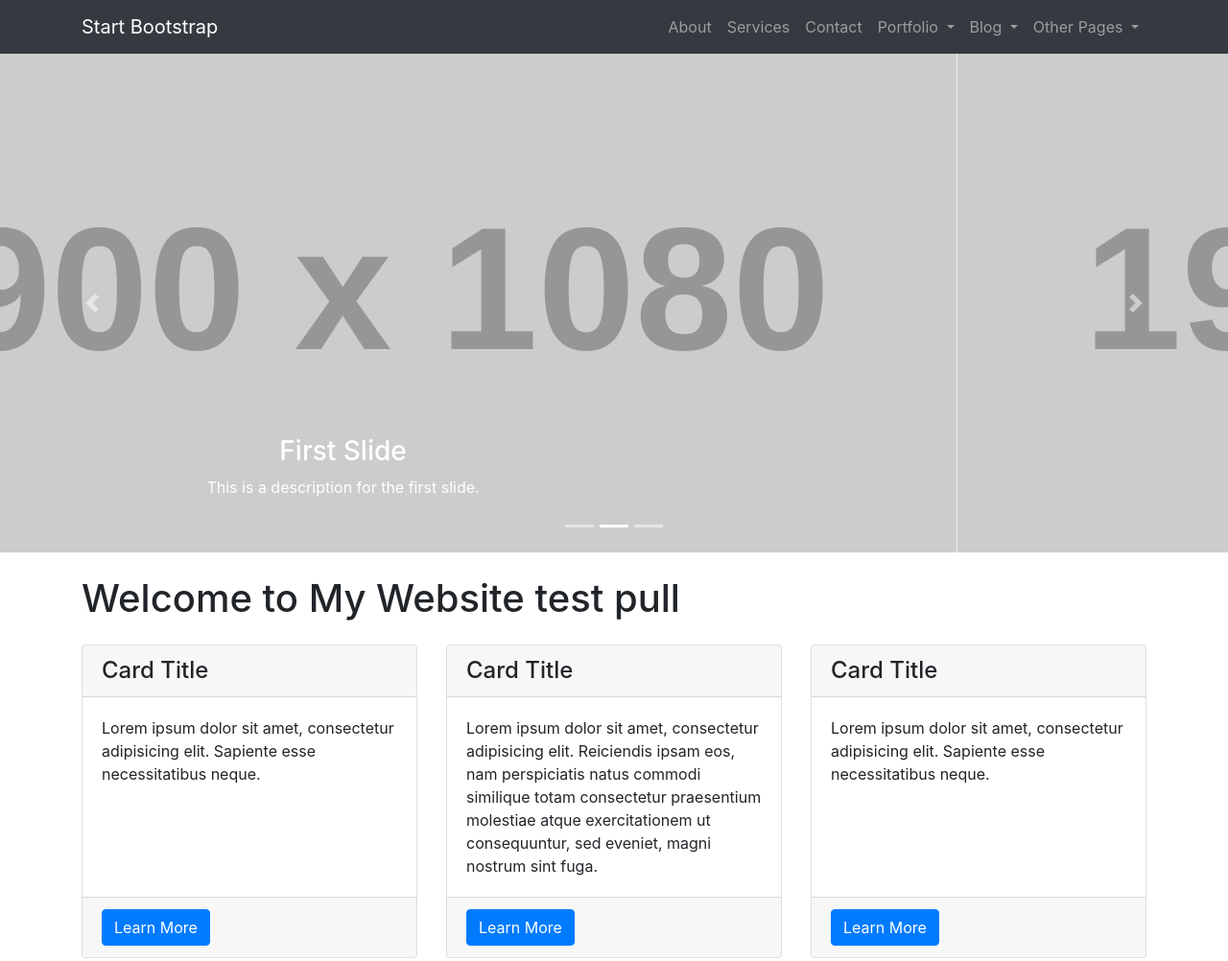
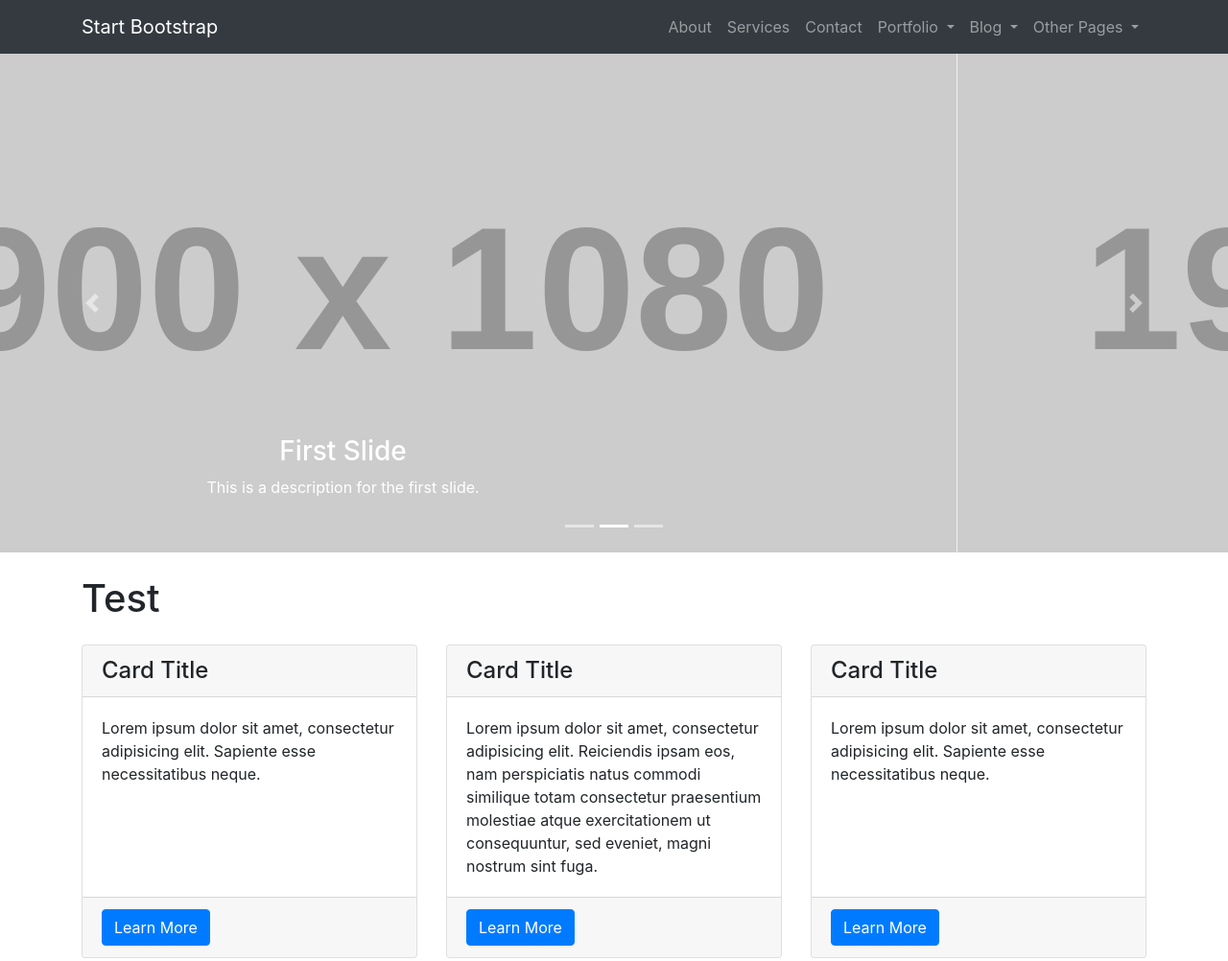
Before and after one commit to clut10537/git-Demo, a website: page index.html in a window 1280 px wide. Shown: the top 1002 px of the page at 96% size. Drawn offline with Linux system fonts and the light colour scheme; placeholder pictures from the web are drawn by us.

Commit message:
修改 index

```diff
--- a/index.html
+++ b/index.html
@@ -121,7 +121,7 @@
     <!-- Page Content -->
     <div class="container">
 
-      <h1 class="my-4">Welcome to My Website test pull</h1>
+      <h1 class="my-4">Test</h1>
 
       <!-- Marketing Icons Section -->
       <div class="row">
```
